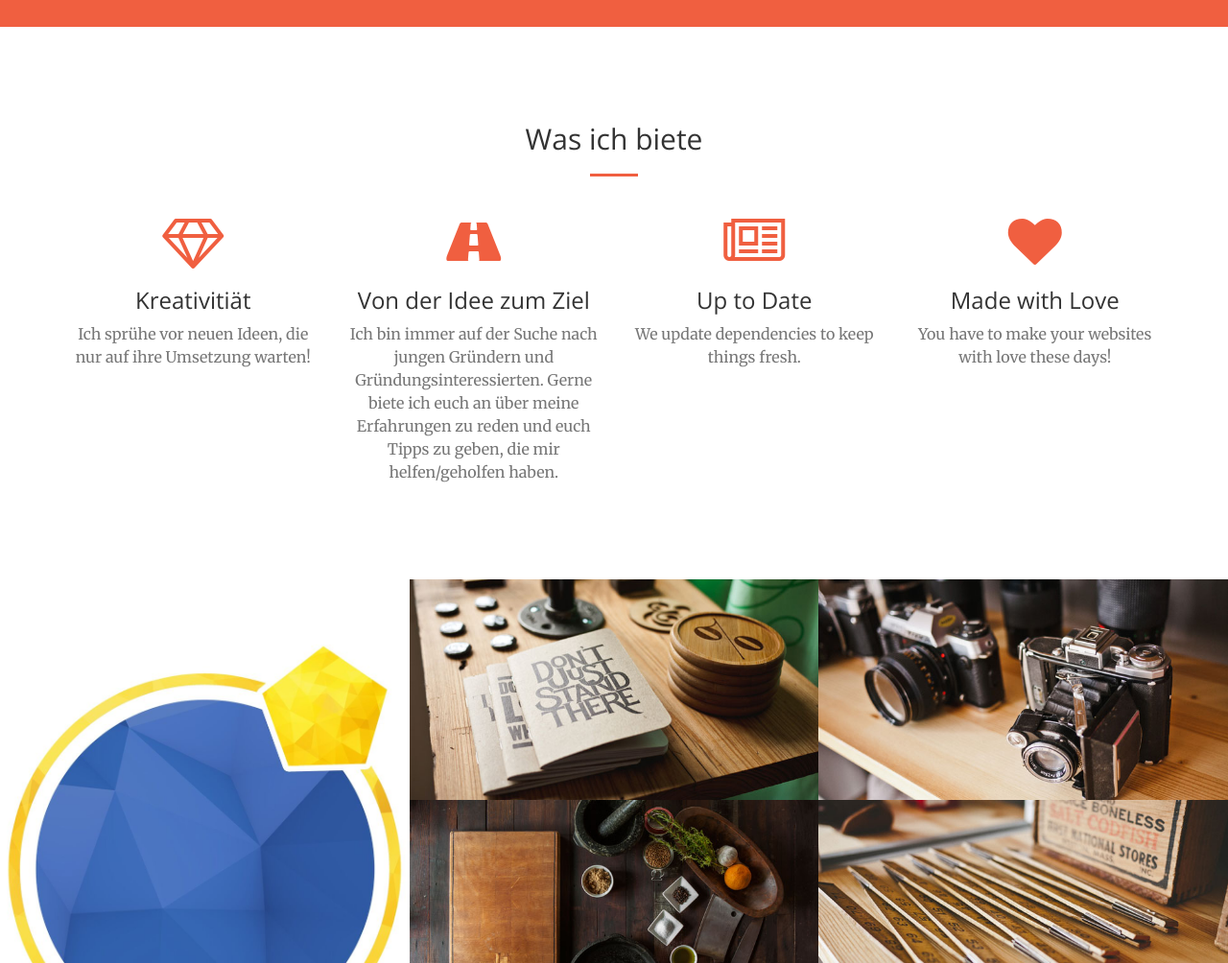
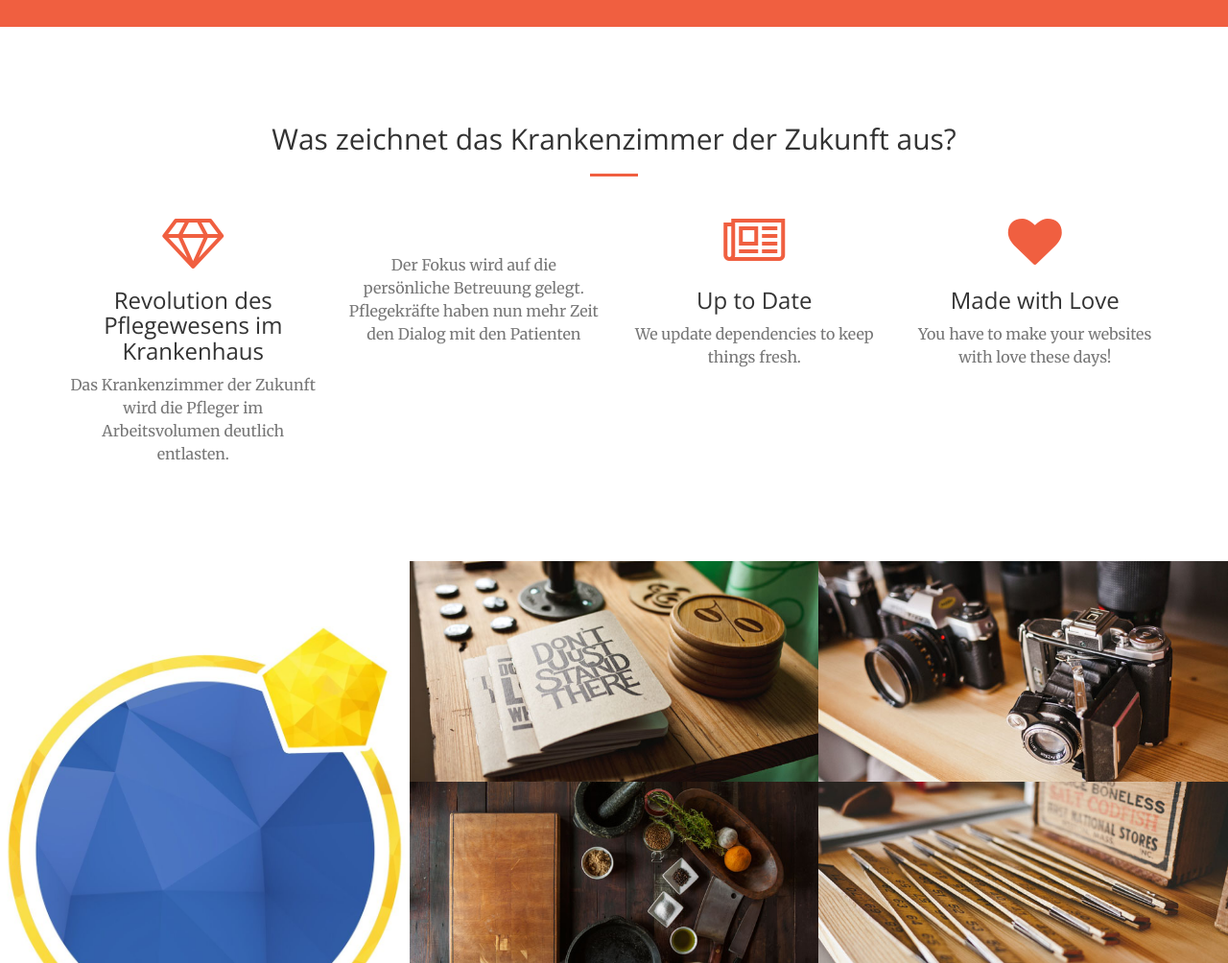
Before and after one commit to janschumann55/Website, a website: page index.html in a window 1280 px wide. Shown: the part 1140-2144 px from the top of the page at 96% size. Drawn offline with nearby package versions, Linux system fonts and the light colour scheme.

Commit message:
Was kann das Krankenzimmer

```diff
--- a/index.html
+++ b/index.html
@@ -53,7 +53,7 @@
                         <a class="page-scroll" href="#about">Über mich</a>
                     </li>
                     <li>
-                        <a class="page-scroll" href="#services">Was wird das Krankenzimmer der Zukunft können?</a>
+                        <a class="page-scroll" href="#services">Was zeichnet das Krankenzimmer der Zukunft aus?</a>
                     </li>
                     <li>
                         <a class="page-scroll" href="#portfolio">Portfolio</a>
@@ -95,7 +95,7 @@
         <div class="container">
             <div class="row">
                 <div class="col-lg-12 text-center">
-                    <h2 class="section-heading">Was ich biete</h2>
+                    <h2 class="section-heading">Was zeichnet das Krankenzimmer der Zukunft aus?</h2>
                     <hr class="primary">
                 </div>
             </div>
@@ -105,15 +105,15 @@
                 <div class="col-lg-3 col-md-6 text-center">
                     <div class="service-box">
                         <i class="fa fa-4x fa-diamond text-primary sr-icons"></i>
-                        <h3>Kreativitiät</h3>
-                        <p class="text-muted">Ich sprühe vor neuen Ideen, die nur auf ihre Umsetzung warten!</p>
+                        <h3>Revolution des Pflegewesens im Krankenhaus</h3>
+                        <p class="text-muted">Das Krankenzimmer der Zukunft wird die Pfleger im Arbeitsvolumen deutlich entlasten.</p>
                     </div>
                 </div>
                 <div class="col-lg-3 col-md-6 text-center">
                     <div class="service-box">
-                      <i class="fa fa-4x fa-road text-primary sr-icons" aria-hidden="true"></i>
-                        <h3>Von der Idee zum Ziel</h3>
-                        <p class="text-muted"> Ich bin immer auf der Suche nach jungen Gründern und Gründungsinteressierten. Gerne biete ich euch an über meine Erfahrungen zu reden und euch Tipps zu geben, die mir helfen/geholfen haben.</p>
+                      <i class="fa fa-4x fa-user-circle text-primary sr-icons" aria-hidden="true"></i>
+                        <h3></h3>
+                        <p class="text-muted">Der Fokus wird auf die persönliche Betreuung gelegt. Pflegekräfte haben nun mehr Zeit den Dialog mit den Patienten</p>
                     </div>
                 </div>
                 <div class="col-lg-3 col-md-6 text-center">
```
